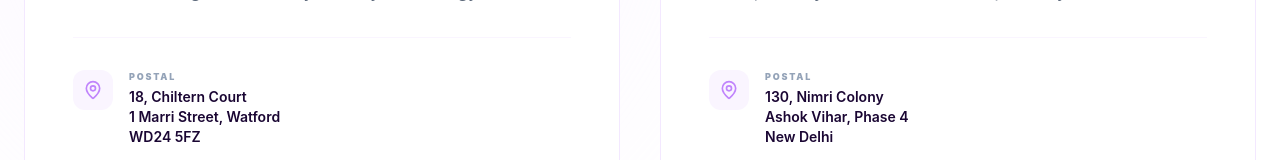
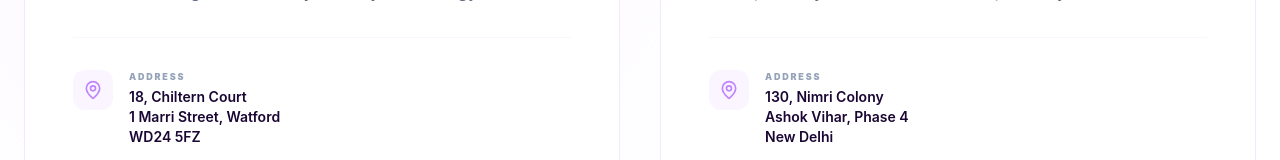
Before and after one commit to YuktiClan/Candidrp, a React (Vite) app in the folder candidrp-frontend/: page /contact in a window 1280 px wide. Shown: the part 2294-2454 px from the top of the page. Built offline with nearby package versions, Linux system fonts and the light colour scheme; no server answers.

Commit message:
Update Contact.jsx

```diff
--- a/candidrp-frontend/src/components/Contact.jsx
+++ b/candidrp-frontend/src/components/Contact.jsx
@@ -793,7 +793,7 @@ export default function Contact() {
                       <MapPin className="w-4 md:w-5 h-4 md:h-5 text-purple-400" />
                     </div>
                     <div>
-                      <h4 className="text-slate-400 text-[8px] md:text-[9px] font-black uppercase tracking-[0.2em] mb-1">Postal</h4>
+                      <h4 className="text-slate-400 text-[8px] md:text-[9px] font-black uppercase tracking-[0.2em] mb-1">Address</h4>
                       {loc.address.map((line, i) => (
                         <p key={i} className="text-[#1a0633] text-xs md:text-sm font-semibold">{line}</p>
                       ))}
```
